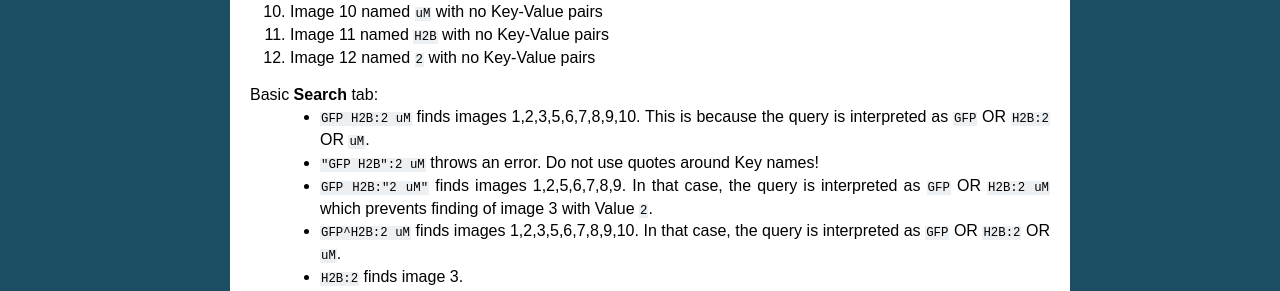
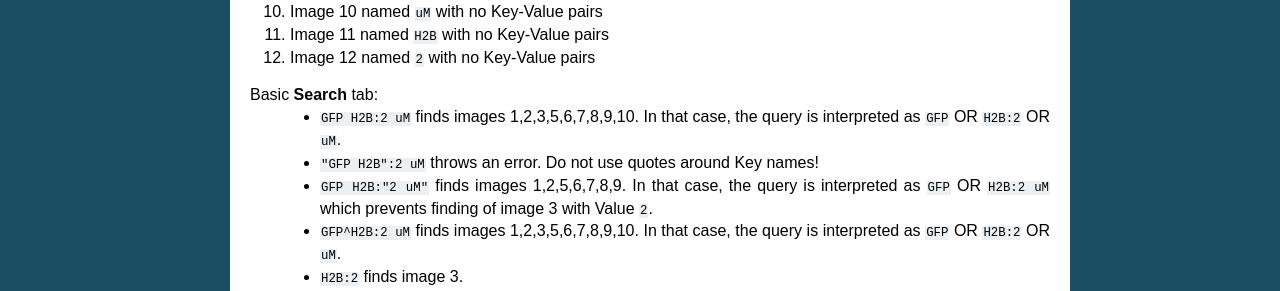
Before and after one commit to ome/omero-guide-introduction, a Sphinx documentation site: the page built from docs/search-omero.rst, in a window 1280 px wide. Shown: the part 1607-1898 px from the top of the page. Built offline with Sphinx 7.4.7, drawn with Linux system fonts in a browser that asks for light colours.

Commit message:
Update docs/search-omero.rst
Co-authored-by: jean-marie burel <j.burel@dundee.ac.uk>

```diff
--- a/docs/search-omero.rst
+++ b/docs/search-omero.rst
@@ -93,7 +93,7 @@ Considering the following setup of 12 separate images (image 1 through 12):
 12. Image 12 named ``2`` with no Key-Value pairs
 
 Basic **Search** tab:
-   - ``GFP H2B:2 uM`` finds images 1,2,3,5,6,7,8,9,10. This is because the query is interpreted as ``GFP`` OR ``H2B:2`` OR ``uM``.
+   - ``GFP H2B:2 uM`` finds images 1,2,3,5,6,7,8,9,10. In that case, the query is interpreted as ``GFP`` OR ``H2B:2`` OR ``uM``.
    - ``"GFP H2B":2 uM`` throws an error. Do not use quotes around Key names!
    - ``GFP H2B:"2 uM"`` finds images 1,2,5,6,7,8,9. In that case, the query is interpreted as ``GFP`` OR ``H2B:2 uM`` which prevents finding of image 3 with Value ``2``.
    - ``GFP^H2B:2 uM`` finds images 1,2,3,5,6,7,8,9,10. In that case, the query is interpreted as ``GFP`` OR ``H2B:2`` OR ``uM``.
```
